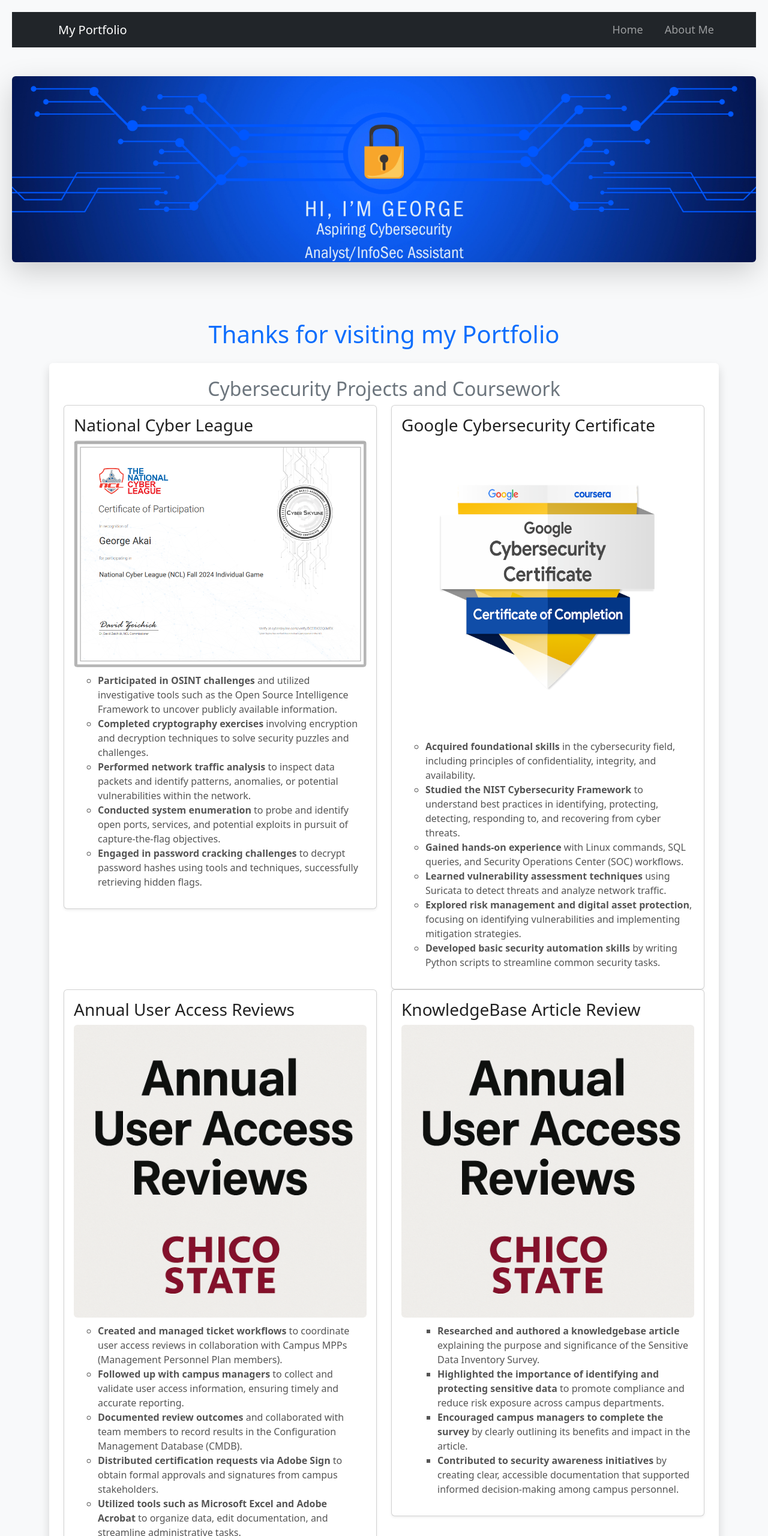
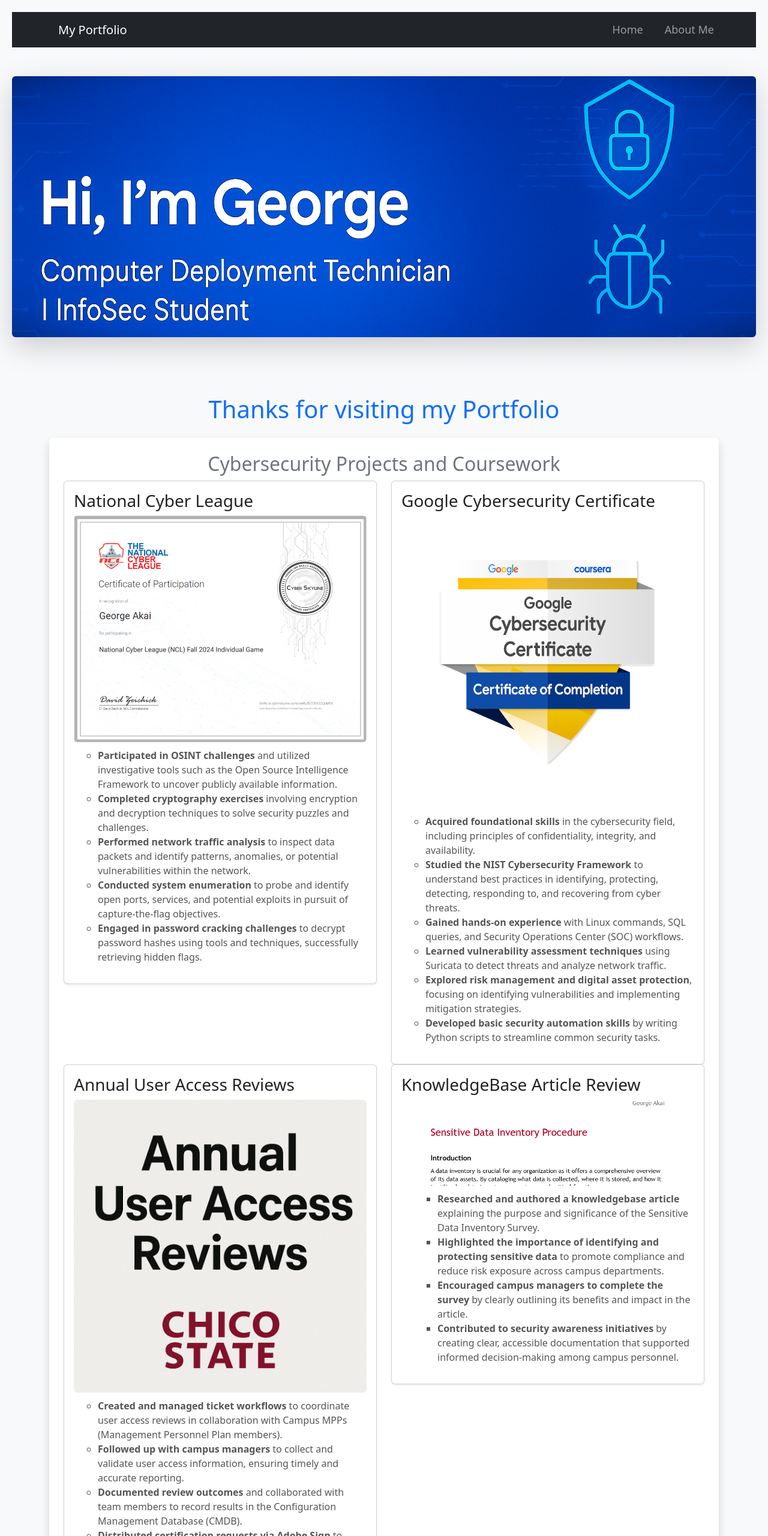
Before and after one commit to GeorgeAkai/my-portfolio, a plain HTML site: page index.html in a window 1280 px wide. Shown: the top 2560 px of the page at 60% size. Drawn offline with nearby package versions, Linux system fonts and the light colour scheme.

Commit message:
banner change

```diff
--- a/index.html
+++ b/index.html
@@ -29,7 +29,7 @@
     </nav>
 
     <header id="headerImg" class="text-center py-5">
-        <img src="https://github.com/GeorgeAkai/my-portfolio/blob/main/Blue%20And%20Yellow%20Modern%20Cybersecurity%20Specialist%20LinkedIn%20Banner%20(1).png?raw=true"
+        <img src="https://github.com/GeorgeAkai/my-portfolio/blob/main/banner.png?raw=true"
             class="img-fluid rounded shadow-lg" alt="George Akai - Cybersecurity Specialist">
     </header>
 
@@ -113,7 +113,7 @@
                 <div class="col-md-6">
                     <div class="card p-3 shadow-sm">
                         <h3>KnowledgeBase Article Review</h3>
-                        <img src="https://github.com/GeorgeAkai/my-portfolio/blob/main/ChatGPT%20Image%20Jun%203%2C%202025%2C%2008_25_39%20AM.png?raw=true"
+                        <img src="https://github.com/GeorgeAkai/my-portfolio/blob/main/data_inv.png?raw=true"
                             class="img-fluid rounded" alt="Google Cybersecurity Certificate">
                         <ul>
                             <ul>
```
Also changed, not shown: about.html (+1 -1 lines).
